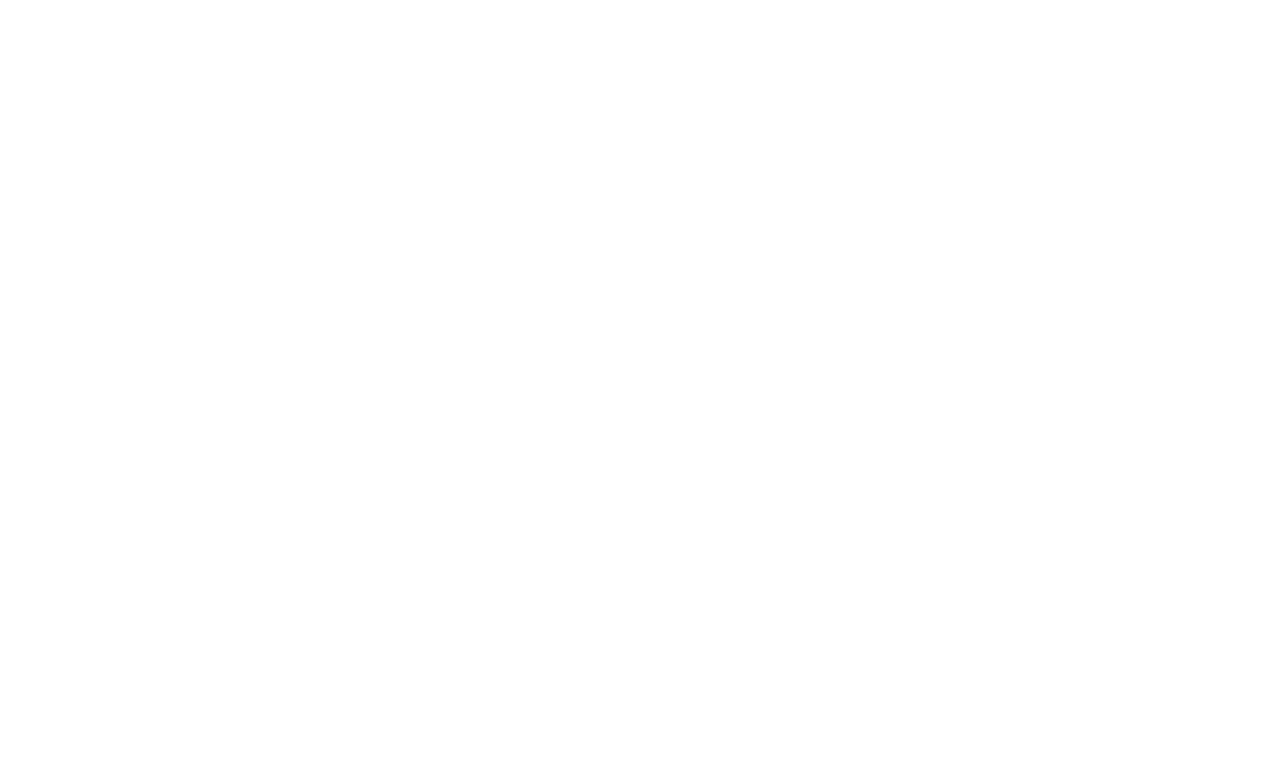
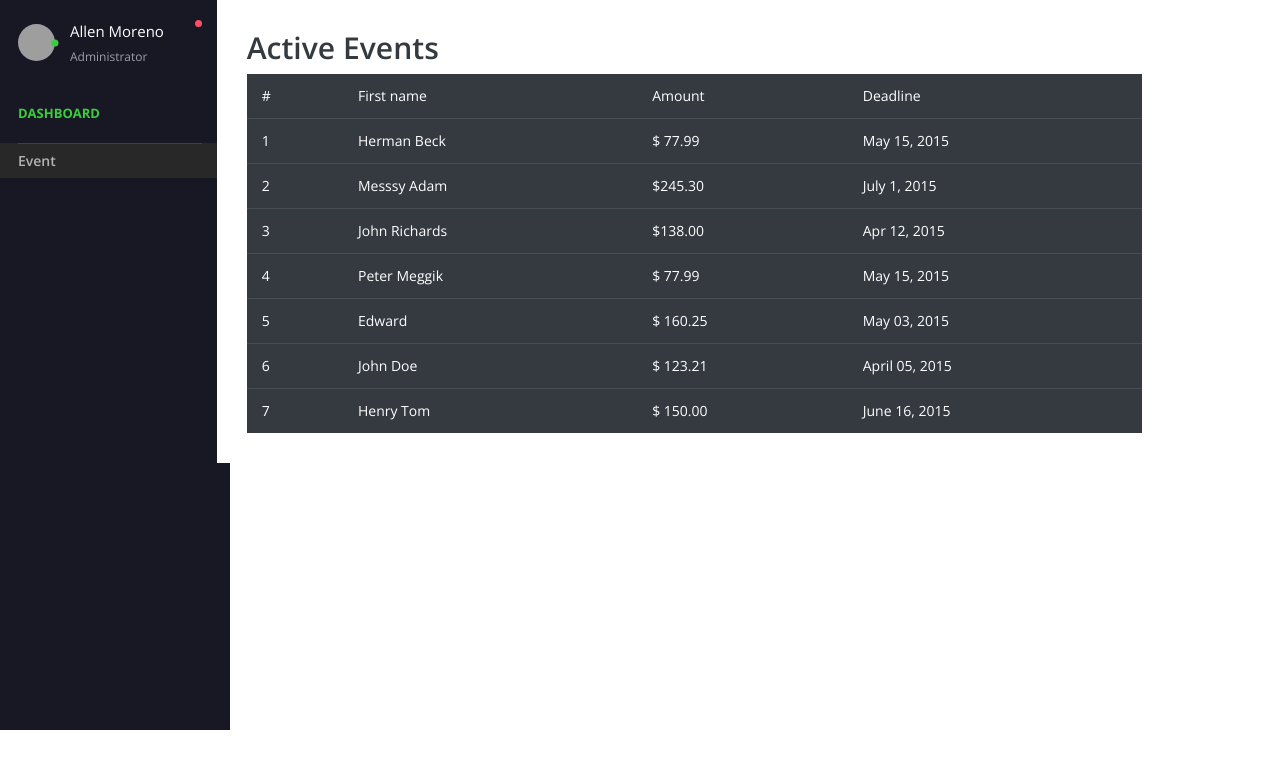
Before and after one commit to rovshanguli/ITIcketAdmin, a React (Create React App) app in the folder iticketadmin/: page /event in a window 1280 px wide. Before the commit this address had no page. Shown: the top 768 px of the page. Built offline with nearby package versions, Linux system fonts and the light colour scheme; grey boxes are pictures that could not be loaded.

Commit message:
CreateEventTable

```diff
--- a/iticketadmin/package.json
+++ b/iticketadmin/package.json
@@ -6,6 +6,7 @@
     "@testing-library/jest-dom": "^5.16.4",
     "@testing-library/react": "^13.2.0",
     "@testing-library/user-event": "^13.5.0",
+    "axios": "^0.27.2",
     "react": "^16.14.0",
     "react-dom": "^16.14.0",
     "react-router-dom": "^6.3.0",
--- a/iticketadmin/src/App.js
+++ b/iticketadmin/src/App.js
@@ -1,19 +1,23 @@
 import './assets/css/style.css'
 import SideBar from './components/layout/SideBar';
+import Event from './components/pages/Event';
 import { BrowserRouter as Router, Route, Routes } from 'react-router-dom';
 function App() {
   return (
     <div >
 
       <Router>
-        <div>
+        <div className='row'>
 
+          <div className="col-2 m-0 p-0">
+            <SideBar />
+          </div>
 
-
-          <Routes>
-
-            <Route exact path="/" element={<SideBar />} />
-          </Routes>
+          <div className="col-9 m-0 p-0">
+            <Routes>
+              <Route exact path='/event' element={<Event />} />
+            </Routes>
+          </div>
 
         </div>
       </Router>
--- a/iticketadmin/src/components/layout/SideBar.js
+++ b/iticketadmin/src/components/layout/SideBar.js
@@ -26,7 +26,7 @@
             <span className="nav-link">Dashboard</span>
           </li>
           <li className="nav-item active">
-            <NavLink to='/'  className="nav-link" >
+            <NavLink to='/event'  className="nav-link" >
               <span className="menu-title">Event</span>
               <i className="icon-screen-desktop menu-icon"></i>
             </NavLink>
--- a/iticketadmin/src/components/pages/Event.js
+++ b/iticketadmin/src/components/pages/Event.js
@@ -2,7 +2,69 @@
 
 function Event() {
   return (
-    <div>Event</div>
+    <div>
+      <div className="col-lg-12 grid-margin stretch-card">
+        <div className="card">
+          <div className="card-body">
+            <h2>Active Events</h2>
+            <table className="table table-dark">
+              <thead>
+                <tr>
+                  <th> # </th>
+                  <th> First name </th>
+                  <th> Amount </th>
+                  <th> Deadline </th>
+                </tr>
+              </thead>
+              <tbody>
+                <tr>
+                  <td> 1 </td>
+                  <td> Herman Beck </td>
+                  <td> $ 77.99 </td>
+                  <td> May 15, 2015 </td>
+                </tr>
+                <tr>
+                  <td> 2 </td>
+                  <td> Messsy Adam </td>
+                  <td> $245.30 </td>
+                  <td> July 1, 2015 </td>
+                </tr>
+                <tr>
+                  <td> 3 </td>
+                  <td> John Richards </td>
+                  <td> $138.00 </td>
+                  <td> Apr 12, 2015 </td>
+                </tr>
+                <tr>
+                  <td> 4 </td>
+                  <td> Peter Meggik </td>
+                  <td> $ 77.99 </td>
+                  <td> May 15, 2015 </td>
+                </tr>
+                <tr>
+                  <td> 5 </td>
+                  <td> Edward </td>
+                  <td> $ 160.25 </td>
+                  <td> May 03, 2015 </td>
+                </tr>
+                <tr>
+                  <td> 6 </td>
+                  <td> John Doe </td>
+                  <td> $ 123.21 </td>
+                  <td> April 05, 2015 </td>
+                </tr>
+                <tr>
+                  <td> 7 </td>
+                  <td> Henry Tom </td>
+                  <td> $ 150.00 </td>
+                  <td> June 16, 2015 </td>
+                </tr>
+              </tbody>
+            </table>
+          </div>
+        </div>
+      </div>
+    </div>
   )
 }
 
```
Also changed, not shown: 1 other file (tests, documents, lock files or other folders).
